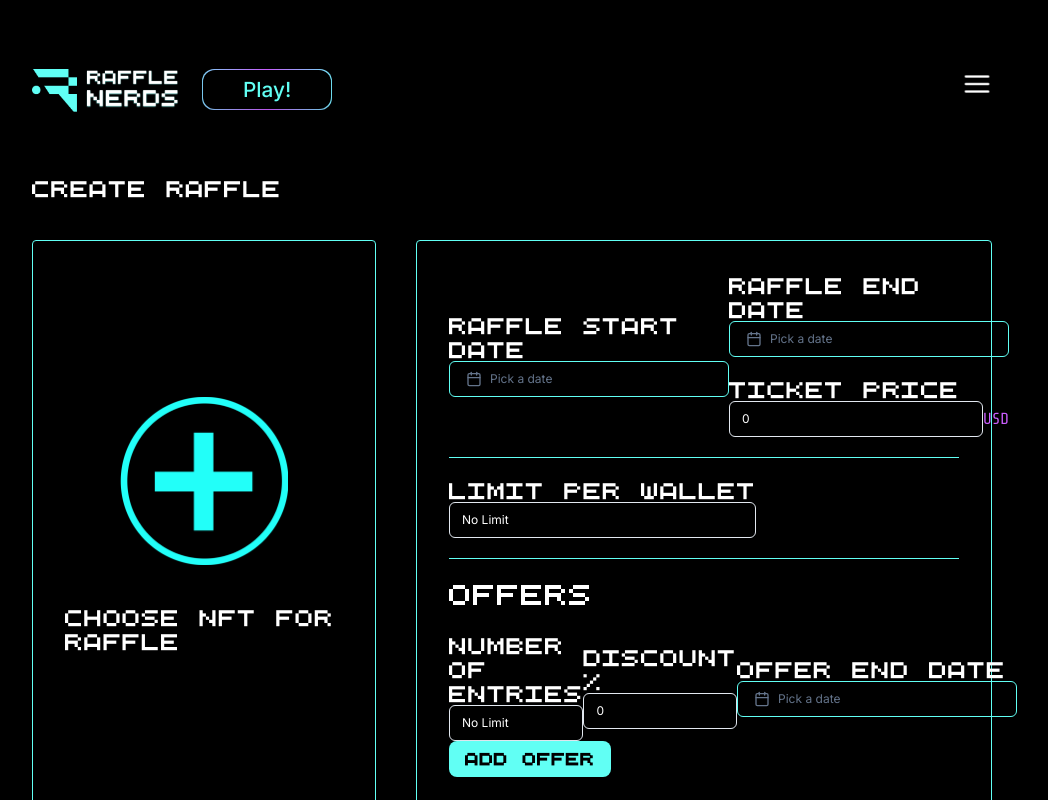
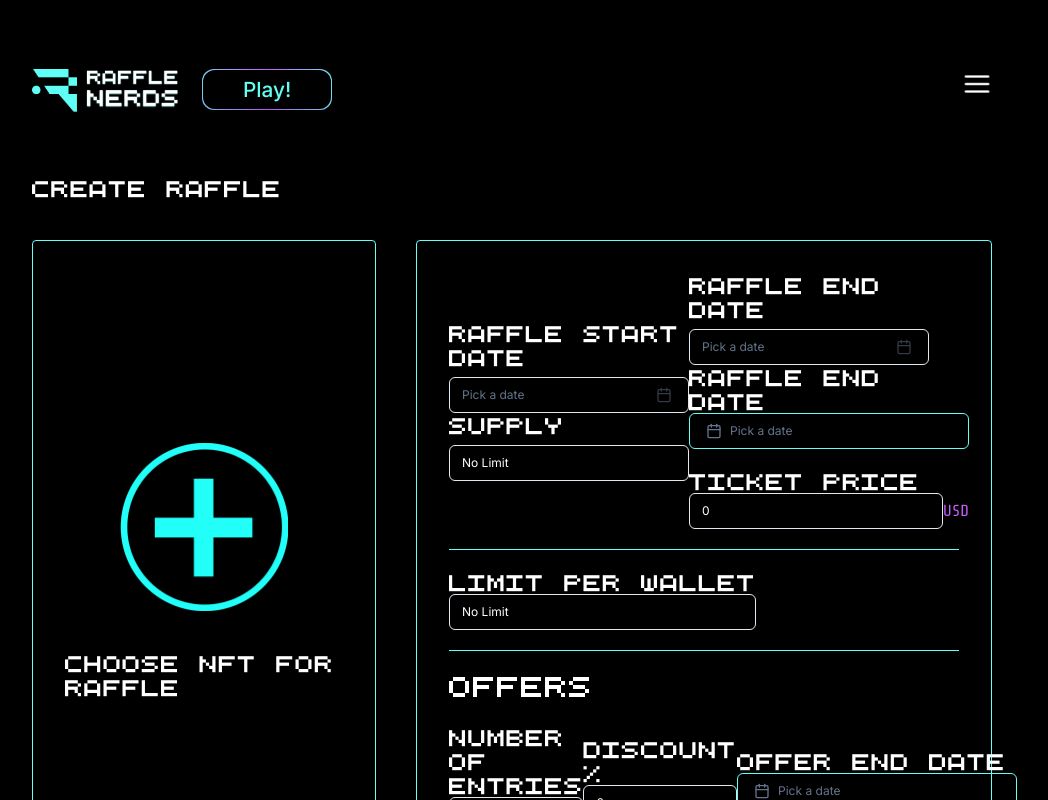
Before and after one commit to Rafflenerds/rafflenerds-frontend, a Next.js app: page /create-raffle in a window 1280 px wide. Shown: the top 800 px of the page, without its empty margins (128-1176 px from the left). Built offline with nearby package versions, Linux system fonts and the light colour scheme.

Commit message:
add form component

```diff
--- a/package.json
+++ b/package.json
@@ -9,11 +9,13 @@
     "lint": "next lint"
   },
   "dependencies": {
+    "@hookform/resolvers": "^3.9.0",
     "@radix-ui/react-accordion": "^1.1.2",
     "@radix-ui/react-avatar": "^1.0.4",
     "@radix-ui/react-checkbox": "^1.0.4",
     "@radix-ui/react-dropdown-menu": "^2.0.6",
     "@radix-ui/react-icons": "^1.3.0",
+    "@radix-ui/react-label": "^2.1.0",
     "@radix-ui/react-navigation-menu": "^1.2.0",
     "@radix-ui/react-popover": "^1.0.7",
     "@radix-ui/react-scroll-area": "^1.0.5",
@@ -34,6 +36,7 @@
     "react": "^18",
     "react-day-picker": "^8.10.1",
     "react-dom": "^18",
+    "react-hook-form": "^7.53.0",
     "sharp": "^0.33.5",
     "tailwind-merge": "^2.5.2",
     "tailwindcss-animate": "^1.0.7",
--- a/src/components/CreateRaffleForm.tsx
+++ b/src/components/CreateRaffleForm.tsx
@@ -9,11 +9,28 @@
 import {Separator} from "@/components/ui/separator.tsx";
 import PrimaryButton from "@/components/PrimaryButton.tsx";
 import {z} from "zod";
+import { zodResolver } from "@hookform/resolvers/zod"
+import {ControllerRenderProps, FieldValues, useForm} from "react-hook-form"
+import {
+    Form,
+    FormControl,
+    FormDescription,
+    FormField,
+    FormItem,
+    FormLabel,
+    FormMessage,
+} from "@/components/ui/form"
+import {Button} from "@/components/ui/button.tsx";
+import {cn} from "@/lib/utils.ts";
+import {format} from "date-fns";
+import {CalendarIcon} from "lucide-react";
+import {Popover, PopoverContent, PopoverTrigger} from "@/components/ui/popover.tsx";
+import {Calendar} from "@/components/ui/calendar.tsx";
 
 const createRaffleInput = z.object({
     raffleStartDate: z.date(),
     raffleEndDate: z.date(),
-    // supply: z.number().optional(),
+    supply: z.number().optional(),
     ticketPrice: z.number(),
     limitPerWallet: z.number().optional(),
     // numberOfWinners: z.number(),
@@ -24,23 +41,62 @@
     })),
 });
 
+export function CreateRaffleForm(){
+    const form = useForm<z.infer<typeof createRaffleInput>>({
+        resolver: zodResolver(createRaffleInput),
+    })
 
-export function CreateRaffleForm(){
+    function onSubmit(values: z.infer<typeof createRaffleInput>) {
+        // Do something with the form values.
+        // ✅ This will be type-safe and validated.
+        console.log(values)
+    }
+
     return (
         <div className='border border-primary rounded p-8 w-3/5'>
+            <Form {...form}>
                 {/*top*/}
                 <div className='flex items-center justify-between'>
                     {/*left*/}
                     <div>
-                    <p className='text-white font-block text-xs'>Raffle Start Date</p>
-                    <DatePicker/>
+                        <FormField
+                            control={form.control}
+                            name="raffleStartDate"
+                            render={({ field }) => (
+                                <FormItem className="flex flex-col">
+                                    <FormLabel  className='text-white font-block text-xs'>Raffle Start Date</FormLabel>
+                                    <FormDatePicker {...field} />
+                                    <FormMessage />
+                                </FormItem>
+                            )}
+                        />
 
-                    {/*<p className='text-white font-block text-xs'>Supply</p>*/}
-                    {/*<Input placeholder='No Limit'/>*/}
+                        <FormField
+                            control={form.control}
+                            name="supply"
+                            render={({ field }) => (
+                                <FormItem className="flex flex-col">
+                                    <FormLabel  className='text-white font-block text-xs'>Supply</FormLabel>
+                                    <Input placeholder='No Limit'/>
+                                    <FormMessage />
+                                </FormItem>
+                            )}
+                        />
                     </div>
 
                     {/*right*/}
                     <div>
+                        <FormField
+                            control={form.control}
+                            name="raffleEndDate"
+                            render={({ field }) => (
+                                <FormItem className="flex flex-col">
+                                    <FormLabel  className='text-white font-block text-xs'>Raffle End Date</FormLabel>
+                                    <FormDatePicker {...field} />
+                                    <FormMessage />
+                                </FormItem>
+                            )}
+                        />
                         <p className='text-white font-block text-xs'>Raffle End Date</p>
                         <DatePicker/>
 
@@ -103,6 +159,42 @@
                     </div>
                     <PrimaryButton name="Add Offer" active={true}/>
                 </div>
+            </Form>
         </div>
     )
 }
+
+function FormDatePicker(field: ControllerRenderProps<FieldValues, string>){
+    return (
+        <Popover>
+            <PopoverTrigger asChild>
+                <FormControl>
+                    <Button
+                        variant={"outline"}
+                        className={cn(
+                            "w-[240px] pl-3 text-left font-normal",
+                            !field.value && "text-muted-foreground"
+                        )}
+                    >
+                        {field.value ? (
+                            format(field.value, " ControllerRenderProps<FieldValues, string>PPP")
+                        ) : (
+                            <span>Pick a date</span>
+                        )}
+                        <CalendarIcon className="ml-auto h-4 w-4 opacity-50" />
+                    </Button>
+                </FormControl>
+            </PopoverTrigger>
+            <PopoverContent className="w-auto p-0" align="start">
+                <Calendar
+                    mode="single"
+                    selected={field.value}
+                    onSelect={field.onChange}
+                    disabled={(date) =>
+                        date < new Date()
+                    }
+                    initialFocus
+                />
+            </PopoverContent>
+        </Popover>)
+}
--- /dev/null
+++ b/src/components/ui/form.tsx
@@ -0,0 +1,178 @@
+"use client"
+
+import * as React from "react"
+import * as LabelPrimitive from "@radix-ui/react-label"
+import { Slot } from "@radix-ui/react-slot"
+import {
+  Controller,
+  ControllerProps,
+  FieldPath,
+  FieldValues,
+  FormProvider,
+  useFormContext,
+} from "react-hook-form"
+
+import { cn } from "@/lib/utils"
+import { Label } from "@/components/ui/label"
+
+const Form = FormProvider
+
+type FormFieldContextValue<
+  TFieldValues extends FieldValues = FieldValues,
+  TName extends FieldPath<TFieldValues> = FieldPath<TFieldValues>
+> = {
+  name: TName
+}
+
+const FormFieldContext = React.createContext<FormFieldContextValue>(
+  {} as FormFieldContextValue
+)
+
+const FormField = <
+  TFieldValues extends FieldValues = FieldValues,
+  TName extends FieldPath<TFieldValues> = FieldPath<TFieldValues>
+>({
+  ...props
+}: ControllerProps<TFieldValues, TName>) => {
+  return (
+    <FormFieldContext.Provider value={{ name: props.name }}>
+      <Controller {...props} />
+    </FormFieldContext.Provider>
+  )
+}
+
+const useFormField = () => {
+  const fieldContext = React.useContext(FormFieldContext)
+  const itemContext = React.useContext(FormItemContext)
+  const { getFieldState, formState } = useFormContext()
+
+  const fieldState = getFieldState(fieldContext.name, formState)
+
+  if (!fieldContext) {
+    throw new Error("useFormField should be used within <FormField>")
+  }
+
+  const { id } = itemContext
+
+  return {
+    id,
+    name: fieldContext.name,
+    formItemId: `${id}-form-item`,
+    formDescriptionId: `${id}-form-item-description`,
+    formMessageId: `${id}-form-item-message`,
+    ...fieldState,
+  }
+}
+
+type FormItemContextValue = {
+  id: string
+}
+
+const FormItemContext = React.createContext<FormItemContextValue>(
+  {} as FormItemContextValue
+)
+
+const FormItem = React.forwardRef<
+  HTMLDivElement,
+  React.HTMLAttributes<HTMLDivElement>
+>(({ className, ...props }, ref) => {
+  const id = React.useId()
+
+  return (
+    <FormItemContext.Provider value={{ id }}>
+      <div ref={ref} className={cn("space-y-2", className)} {...props} />
+    </FormItemContext.Provider>
+  )
+})
+FormItem.displayName = "FormItem"
+
+const FormLabel = React.forwardRef<
+  React.ElementRef<typeof LabelPrimitive.Root>,
+  React.ComponentPropsWithoutRef<typeof LabelPrimitive.Root>
+>(({ className, ...props }, ref) => {
+  const { error, formItemId } = useFormField()
+
+  return (
+    <Label
+      ref={ref}
+      className={cn(error && "text-destructive", className)}
+      htmlFor={formItemId}
+      {...props}
+    />
+  )
+})
+FormLabel.displayName = "FormLabel"
+
+const FormControl = React.forwardRef<
+  React.ElementRef<typeof Slot>,
+  React.ComponentPropsWithoutRef<typeof Slot>
+>(({ ...props }, ref) => {
+  const { error, formItemId, formDescriptionId, formMessageId } = useFormField()
+
+  return (
+    <Slot
+      ref={ref}
+      id={formItemId}
+      aria-describedby={
+        !error
+          ? `${formDescriptionId}`
+          : `${formDescriptionId} ${formMessageId}`
+      }
+      aria-invalid={!!error}
+      {...props}
+    />
+  )
+})
+FormControl.displayName = "FormControl"
+
+const FormDescription = React.forwardRef<
+  HTMLParagraphElement,
+  React.HTMLAttributes<HTMLParagraphElement>
+>(({ className, ...props }, ref) => {
+  const { formDescriptionId } = useFormField()
+
+  return (
+    <p
+      ref={ref}
+      id={formDescriptionId}
+      className={cn("text-[0.8rem] text-muted-foreground", className)}
+      {...props}
+    />
+  )
+})
+FormDescription.displayName = "FormDescription"
+
+const FormMessage = React.forwardRef<
+  HTMLParagraphElement,
+  React.HTMLAttributes<HTMLParagraphElement>
+>(({ className, children, ...props }, ref) => {
+  const { error, formMessageId } = useFormField()
+  const body = error ? String(error?.message) : children
+
+  if (!body) {
+    return null
+  }
+
+  return (
+    <p
+      ref={ref}
+      id={formMessageId}
+      className={cn("text-[0.8rem] font-medium text-destructive", className)}
+      {...props}
+    >
+      {body}
+    </p>
+  )
+})
+FormMessage.displayName = "FormMessage"
+
+export {
+  useFormField,
+  Form,
+  FormItem,
+  FormLabel,
+  FormControl,
+  FormDescription,
+  FormMessage,
+  FormField,
+}
--- /dev/null
+++ b/src/components/ui/label.tsx
@@ -0,0 +1,26 @@
+"use client"
+
+import * as React from "react"
+import * as LabelPrimitive from "@radix-ui/react-label"
+import { cva, type VariantProps } from "class-variance-authority"
+
+import { cn } from "@/lib/utils"
+
+const labelVariants = cva(
+  "text-sm font-medium leading-none peer-disabled:cursor-not-allowed peer-disabled:opacity-70"
+)
+
+const Label = React.forwardRef<
+  React.ElementRef<typeof LabelPrimitive.Root>,
+  React.ComponentPropsWithoutRef<typeof LabelPrimitive.Root> &
+    VariantProps<typeof labelVariants>
+>(({ className, ...props }, ref) => (
+  <LabelPrimitive.Root
+    ref={ref}
+    className={cn(labelVariants(), className)}
+    {...props}
+  />
+))
+Label.displayName = LabelPrimitive.Root.displayName
+
+export { Label }
--- a/tsconfig.json
+++ b/tsconfig.json
@@ -8,7 +8,6 @@
     ],
     "allowJs": true,
     "skipLibCheck": true,
-    /* Bundler mode */
     "moduleResolution": "bundler",
     "allowImportingTsExtensions": true,
     "resolveJsonModule": true,
```
Also changed, not shown: 1 other file (tests, documents, lock files or other folders). Lines whose indentation alone changed are shown as unchanged.
